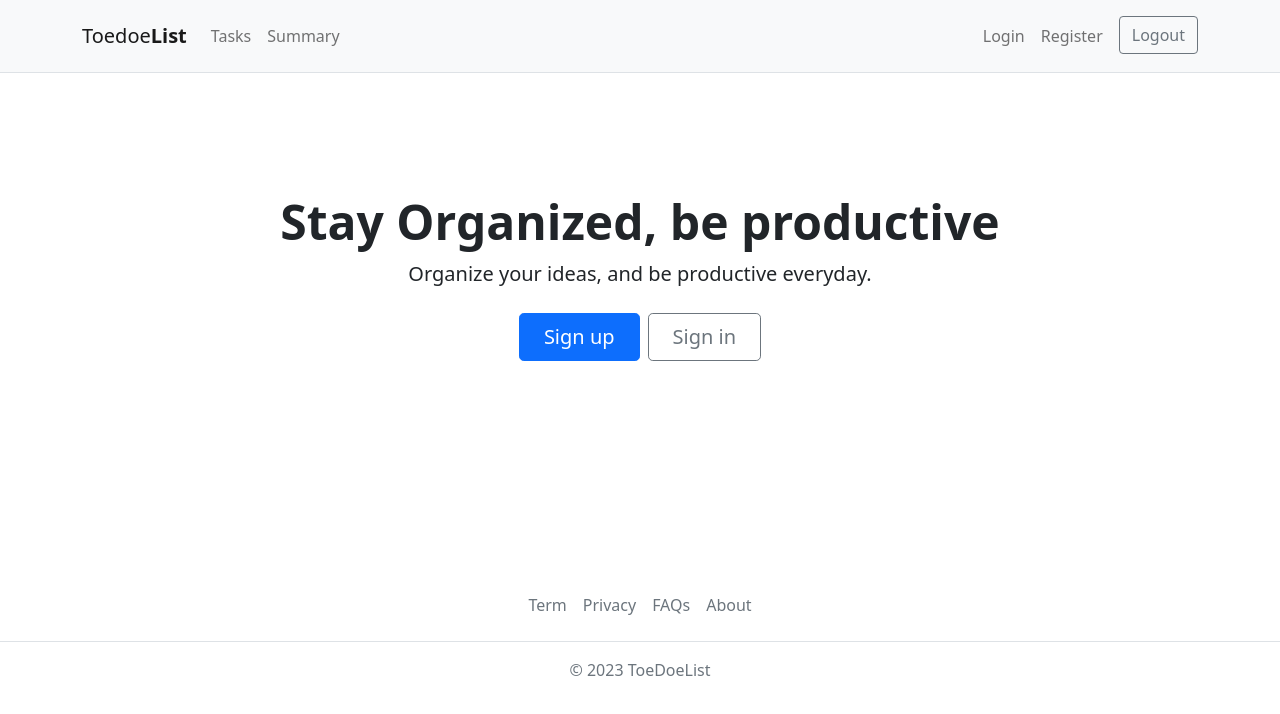
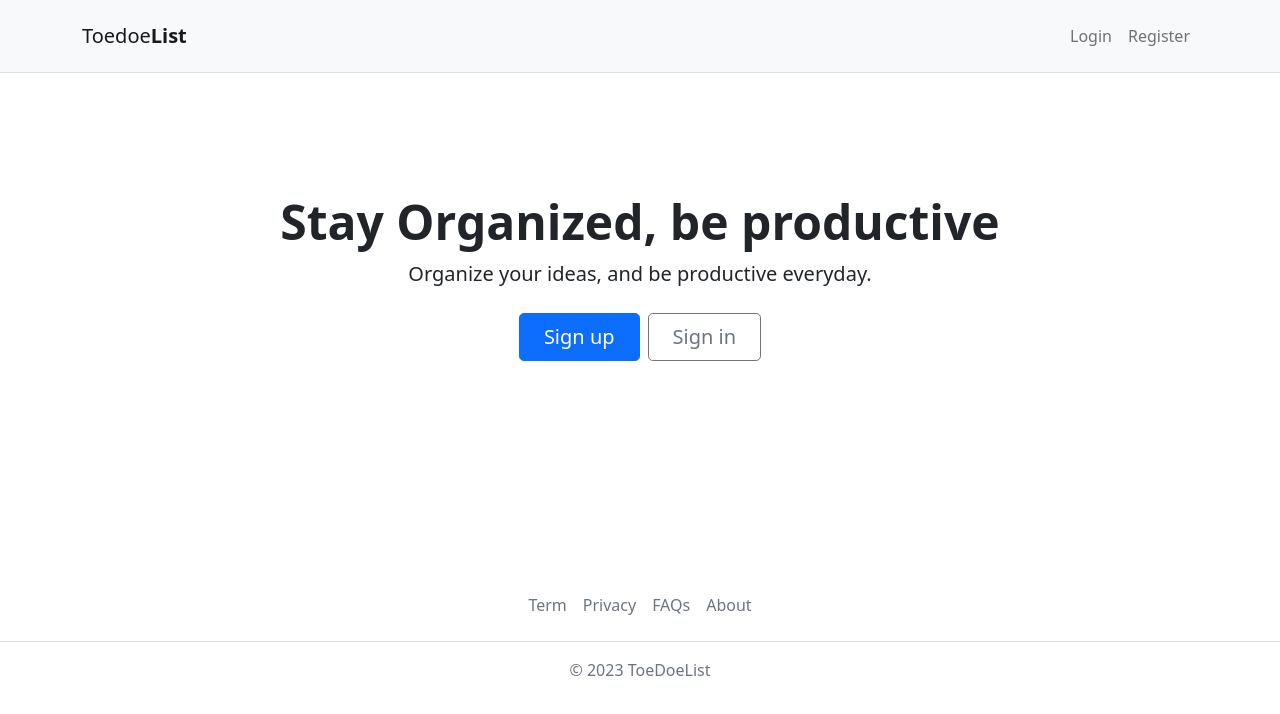
Before and after one commit to iputuagussetiawan/vue-todo, a Vue app: page / in a window 1280 px wide. Shown: the top 714 px of the page. Built offline with nearby package versions, Linux system fonts and the light colour scheme; no server answers.

Commit message:
Logging users out

```diff
--- a/src/components/Navbar.vue
+++ b/src/components/Navbar.vue
@@ -10,7 +10,7 @@
                 <span class="navbar-toggler-icon"></span>
             </button>
             <div class="collapse navbar-collapse" id="navbarNav">
-                <ul class="navbar-nav">
+                <ul class="navbar-nav" v-if="store.isLoggedIn">
                     <li class="nav-item">
                         <!-- <router-link :to="{name:'tasks'}" class="nav-link">Tasks</router-link> -->
                         <a href="#" @click.prevent="$event=>$router.push('/tasks')" class="nav-link">Tasks</a>
@@ -20,17 +20,33 @@
                     </li>
                 </ul>
                 <ul class="navbar-nav ms-auto">
+                    <template v-if="!store.isLoggedIn">
                         <li class="nav-item">
                             <router-link :to="{name:'login'}" class="nav-link">Login</router-link>
                         </li>
                         <li class="nav-item">
                             <router-link :to="{name:'register'}" class="nav-link">Register</router-link>
                         </li>
-                    <li class="nav-item">
-                        <a href="#" class="btn btn-outline-secondary ms-2">Logout</a>
+                    </template>
+                    <template v-else>
+                        <li class="nav-item" >
+                            <a href="#" class="btn btn-outline-secondary ms-2" @click.prevent="logout">Logout</a>
                         </li>
+                    </template>
                 </ul>
             </div>
         </div>
     </nav>
 </template>
+
+<script setup>
+    import {useRouter}from "vue-router"
+    import {useAuthStore}from "../stores/auth";
+    const router=useRouter()
+    const store =useAuthStore()
+
+    const logout=async()=>{
+        await store.handleLogout();
+        router.push({name:'login'})
+    }
+</script>
```
Lines whose indentation alone changed are shown as unchanged.
